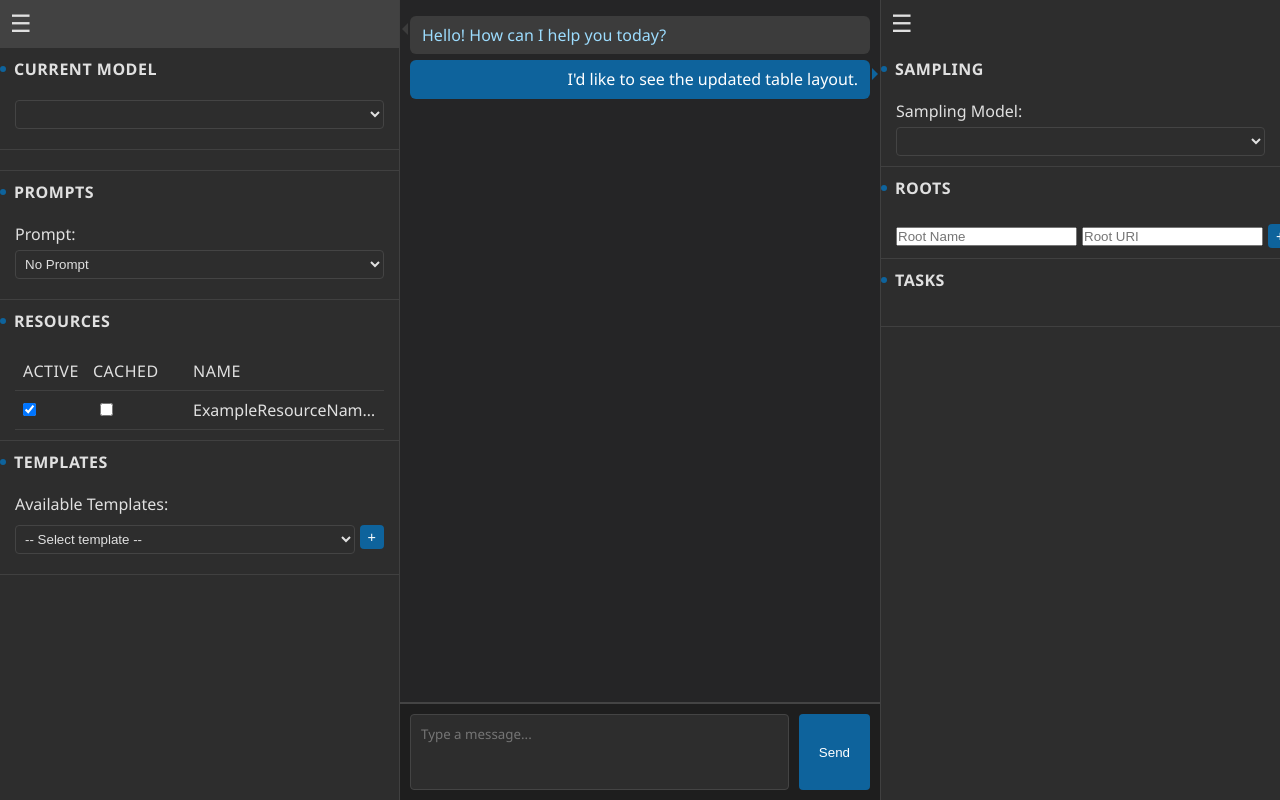
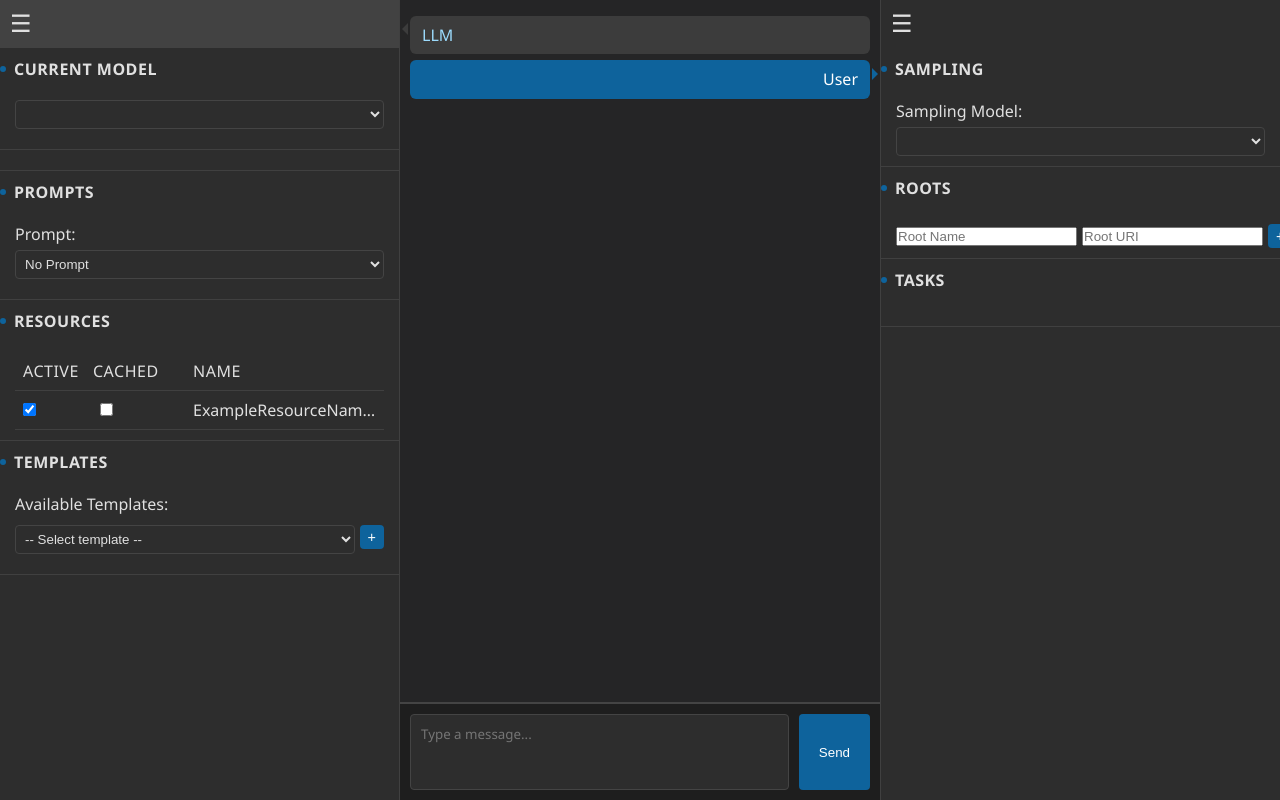
Before and after one commit to noctonic/mcp-wrangler, a website: page public/index.html in a window 1280 px wide. Drawn offline with Linux system fonts and the light colour scheme; no server answers.

```diff
--- a/config.yaml
+++ b/config.yaml
@@ -1,5 +1,5 @@
 # You can override these via environment variables
-MCP_SERVER_URL: http://demo-server:8080/sse
+MCP_SERVER_URL: http://example:8080/sse
 OPENAI_API_KEY: sk....
 OPENAI_BASE_URL: https://api.openai.com/v1
 MODEL: gpt-4.1-nano
--- a/public/index.html
+++ b/public/index.html
@@ -80,8 +80,8 @@
       <div id="chat">
         <div id="messages">
           <!-- Example messages -->
-          <p class="assistant">Hello! How can I help you today?</p>
-          <p class="user">I'd like to see the updated table layout.</p>
+          <p class="assistant">LLM</p>
+          <p class="user">User</p>
         </div>
         <div id="input">
           <textarea id="messageInput" rows="3" placeholder="Type a message..."></textarea>
```
Also changed, not shown: 1 other file.
